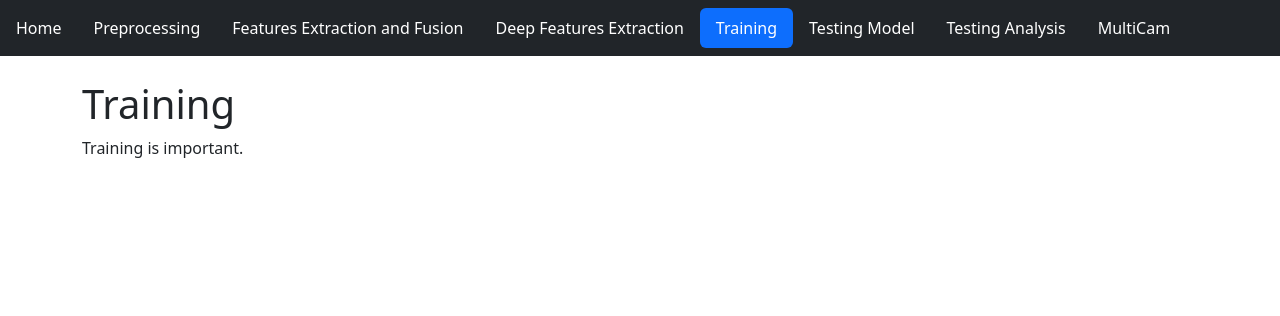
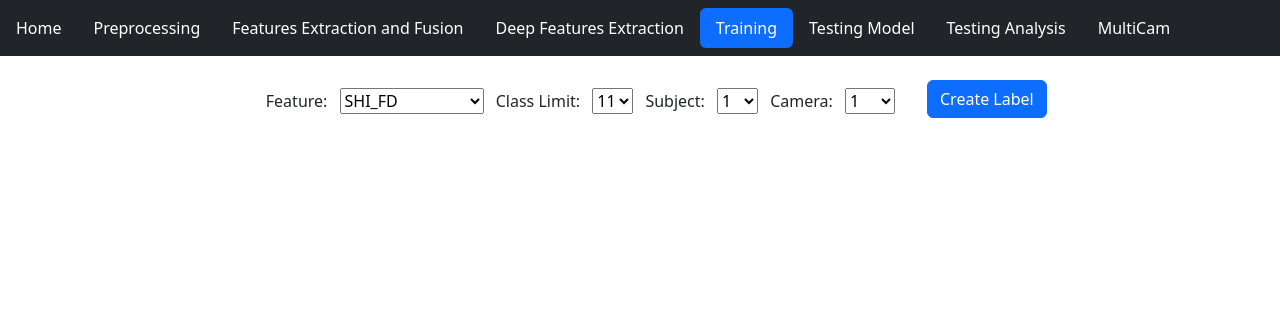
Before and after one commit to Towtex/fall-detection, a Flask app: page /training in a window 1280 px wide. Shown: the top 316 px of the page. Run offline with Flask 3, Linux system fonts and the light colour scheme; some libraries are stand-ins or nearby versions.

Commit message:
feat: add create_label_datalist to training

```diff
--- a/app/app.py
+++ b/app/app.py
@@ -13,6 +13,7 @@ from utils.create_SHI import create_shi
 from utils.extract_DOF import extract_color_dof
 from utils.create_DOF_SHI import fuse_DOF_SHI
 from utils.images_to_video import images_to_video
+from utils.create_label_datalist_test_tiral3 import create_data_list
 
 app = Flask(__name__, static_folder='static', template_folder='templates')
 app.config['OUTPUT_FOLDER'] = os.path.abspath(os.path.join(os.path.dirname(__file__), '..', 'output'))
@@ -772,6 +773,21 @@ def stop_extract_deep_features():
     abort_signal.set()
     return jsonify({'message': 'Deep feature extraction has been stopped.'}), 200
 
+# create_label API route
+@app.route('/api/create_label', methods=['POST'])
+def create_label():
+    data = request.get_json()
+    feature = data.get('feature')
+    class_limit = data.get('class_limit')
+    subject = data.get('subject')
+    camera = data.get('camera')
+
+    try:
+        create_data_list(feature, int(class_limit), int(subject), camera)
+        return jsonify({'message': 'Label created successfully.'}), 200
+    except Exception as e:
+        return jsonify({'message': f'Error: {str(e)}'}), 500
+
 # Serve files dynamically from the output folder
 @app.route('/output/<path:filename>')
 def output_file(filename):
--- /dev/null
+++ b/app/static/js/training.js
@@ -0,0 +1,27 @@
+document.getElementById('btn-create-label').addEventListener('click', function() {
+    const feature = document.getElementById('feature-select-training').value;
+    const classLimit = document.getElementById('class-limit-select-training').value;
+    const subject = document.getElementById('subject-select-training').value;
+    const camera = document.getElementById('camera-select-training').value;
+
+    fetch('/api/create_label', {
+        method: 'POST',
+        headers: {
+            'Content-Type': 'application/json'
+        },
+        body: JSON.stringify({
+            feature: feature,
+            class_limit: classLimit,
+            subject: subject,
+            camera: camera
+        })
+    })
+    .then(response => response.json())
+    .then(data => {
+        alert(data.message);
+    })
+    .catch(error => {
+        console.error('Error:', error);
+        alert('An error occurred while creating the label.');
+    });
+});
--- a/app/templates/training.html
+++ b/app/templates/training.html
@@ -3,6 +3,52 @@
 {% block title %}Training - Fall Detection{% endblock %}
 
 {% block content %}
-    <h1>Training</h1>
-    <p>Training is important.</p>
+<div class="row" style="margin: 0.5rem;">
+    <div class="col-md-9 text-end">
+        <label for="feature-select-training">Feature: </label>
+        <select id="feature-select-training">
+            <option value="SHI_FD">SHI_FD</option>
+            <option value="SHI_Yolov8">SHI_Yolov8</option>
+            <option value="DOF">DOF</option>
+            <option value="DOF_SHI">DOF_SHI</option>
+            <option value="DOF_SHI_Yolov8">DOF_SHI_Yolov8</option>
+        </select>
+        <label for="class-limit-select-training">Class Limit: </label>
+        <select id="class-limit-select-training">
+            <option value="11">11</option>
+            <option value="7">7</option>
+            <option value="2">2</option>
+        </select>
+        <label for="subject-select-training">Subject: </label>
+        <select id="subject-select-training">
+            <option value="1">1</option>
+            <option value="2">2</option>
+            <option value="3">3</option>
+            <option value="4">4</option>
+            <option value="5">5</option>
+            <option value="6">6</option>
+            <option value="7">7</option>
+            <option value="8">8</option>
+            <option value="9">9</option>
+            <option value="10">10</option>
+            <option value="11">11</option>
+            <option value="12">12</option>
+            <option value="13">13</option>
+            <option value="14">14</option>
+            <option value="15">15</option>
+            <option value="16">16</option>
+            <option value="17">17</option>
+        </select>
+        <label for="camera-select-training">Camera: </label>
+        <select id="camera-select-training">
+            <option value="1">1</option>
+            <option value="2">2</option>
+            <option value="1_2">1+2</option>
+        </select>
+    </div>
+    <div class="col-md-3 text-start">
+        <button type="button" class="btn btn-primary" id="btn-create-label">Create Label</button>
+    </div>
+</div>
+<script src="{{ url_for('static', filename='js/training.js') }}"></script>
 {% endblock %}
```
Also changed, not shown: app/utils/create_label_datalist_test_tiral3.py (added, +69 -0 lines).
